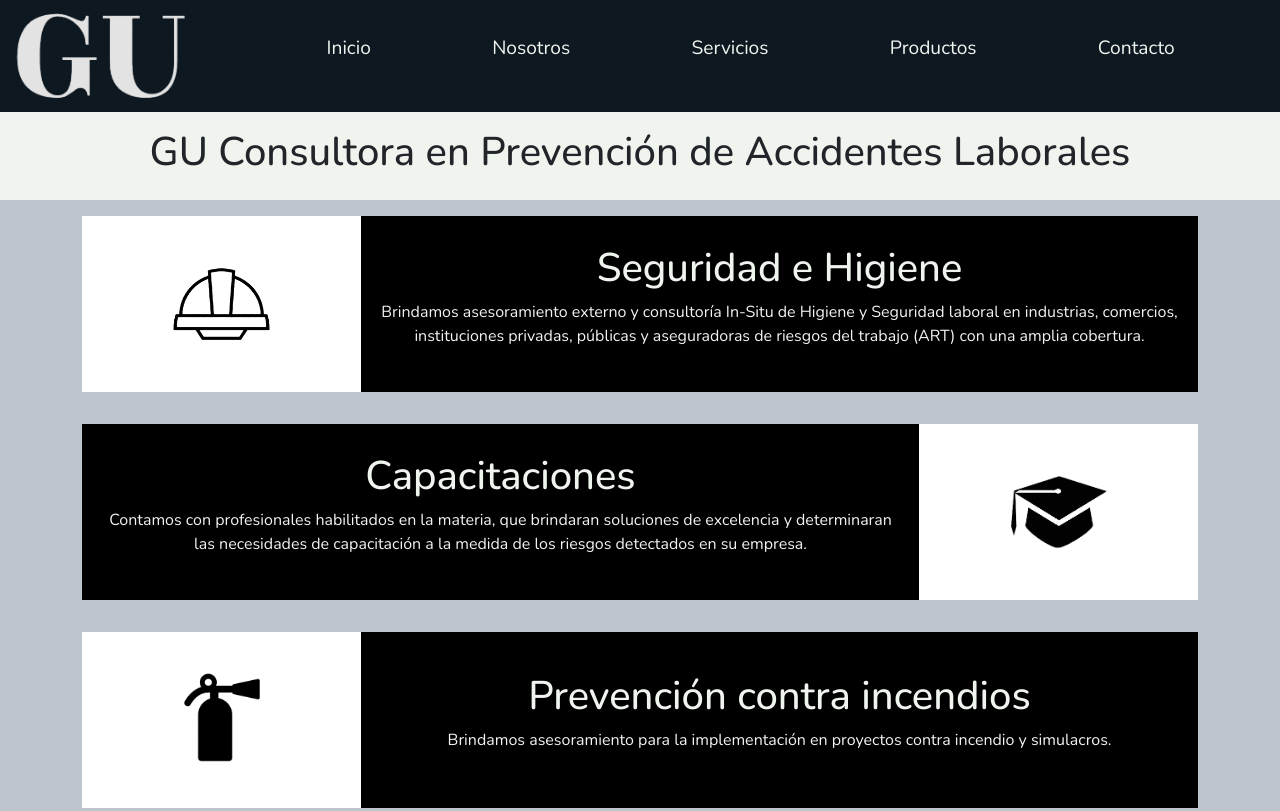
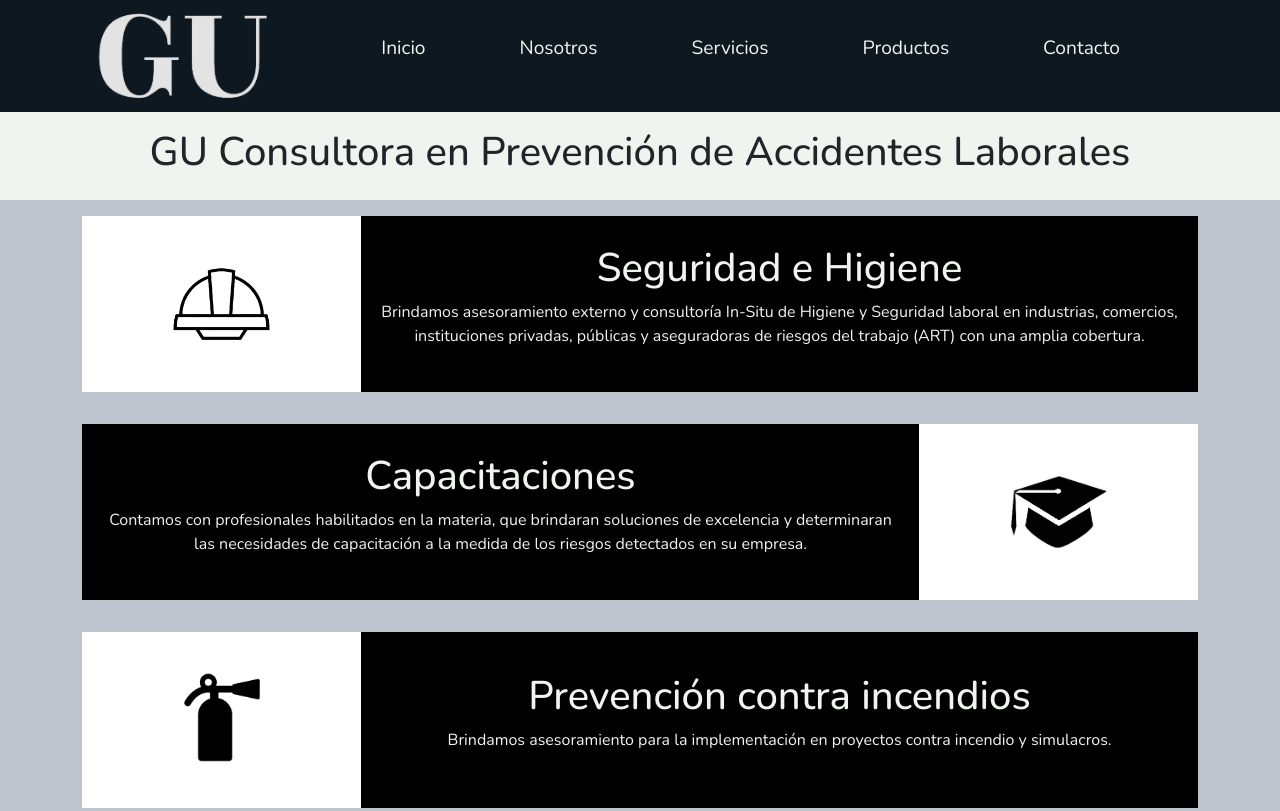
Before and after one commit to gudesarrolloweb/guconsultora, a plain HTML site: page index.html in a window 1280 px wide. Shown: the top 811 px of the page. Drawn offline with nearby package versions, Linux system fonts and the light colour scheme.

Commit message:
se agregaron contenedores

```diff
--- a/index.html
+++ b/index.html
@@ -19,6 +19,7 @@
 
 <body>
     <header>
+        <div class="container-xl">
         <nav class="navbar syso">
             <a class="logoinicio" href="./index.html"><img class="gu wow fadeInDown" src="./img/gu.png" alt="gu"></a>
             <ul class="menu">
@@ -29,6 +30,7 @@
                 <li class="contactoinicio menu_item wow fadeInLeft"><a href="./pages/contacto.html">Contacto</a></li>
             </ul>
         </nav>
+    </div>
     </header>
     <main>
         <section class="titulogu fondoblancotitulo">
--- a/styles/partials/_reset.scss
+++ b/styles/partials/_reset.scss
@@ -4,7 +4,6 @@
     box-sizing: border-box;
     font-family: $fontNunito;
 
-
     &::selection {
         background-color: $azul;
         color: $fifthColor;
--- a/styles/partials/_servicios.scss
+++ b/styles/partials/_servicios.scss
@@ -1,3 +1,4 @@
+    /******************************* LISTA *******************************/
 .listaservicios {
     padding: 1rem;
     display: flex;
@@ -34,7 +35,7 @@
         }
     }
 }
-
+    /******************************* GALERIA *******************************/
 .galeria {
     display: grid;
     grid-template-columns: 1fr 1fr;
```
Also changed, not shown: pages/calzadodeseguridad.html (+2 -0 lines), pages/cintas.html (+2 -0 lines), pages/contacto.html (+2 -0 lines), pages/indumentaria.html (+2 -0 lines), pages/nosotros.html (+2 -0 lines), pages/primerosauxilios.html (+2 -0 lines), pages/productos.html (+2 -0 lines), pages/protecciones.html (+2 -0 lines), pages/servicios.html (+2 -0 lines), pages/señalizacion.html (+2 -0 lines), img/casco de seguridad fotoluminico.jpg (deleted), img/casco de seguridad marron.jpg (deleted), img/crema protector solar.jpg (deleted), img/grua.jpg (deleted), 1 more files, 1 other file.
